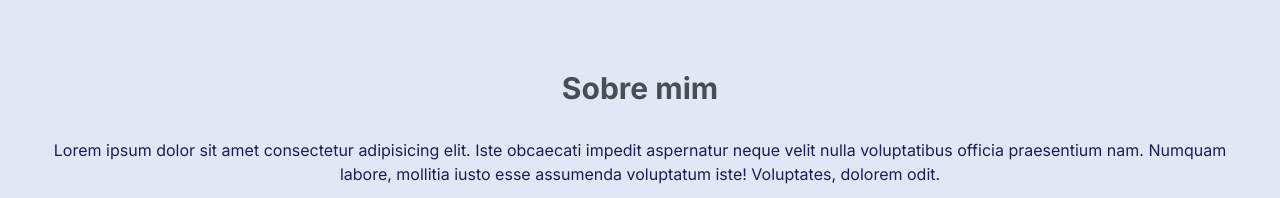
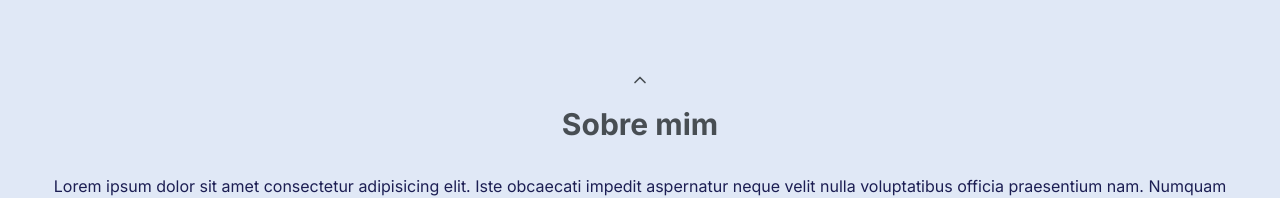
Before and after one commit to mebbecke/dev-portfolio, a React (Vite) app: page / in a window 1280 px wide. Shown: the part 595-793 px from the top of the page. Built offline with nearby package versions, Linux system fonts and the light colour scheme.

Commit message:
feat: adds basic navigation

```diff
--- a/src/components/header.tsx
+++ b/src/components/header.tsx
@@ -5,7 +5,7 @@ import * as Dialog from "@radix-ui/react-dialog"
 
 // TODO:
 // [x] Sidebar da versão mobile
-// [] Links para as seções
+// [x] Links para as seções
 // [] Download do CV
 
 const Header = () => {
@@ -33,12 +33,22 @@ const Header = () => {
               </Dialog.Close>
             </div>
             <nav className="border-y border-y-gray-400 p-6 dark:border-y-darkGray">
-              <ul className="space-y-4 text-gray-800 dark:text-white">
-                <li>Sobre</li>
-                <li>Tecnologias</li>
-                <li>Projetos</li>
-                <li>Contato</li>
-              </ul>
+              <Dialog.Close>
+                <ul className="space-y-4 text-start text-gray-800 dark:text-white">
+                  <li>
+                    <a href="#about">Sobre</a>
+                  </li>
+                  <li>
+                    <a href="#techs">Tecnologias</a>
+                  </li>
+                  <li>
+                    <a href="#projects">Projetos</a>
+                  </li>
+                  <li>
+                    <a href="#contact">Contato</a>
+                  </li>
+                </ul>
+              </Dialog.Close>
             </nav>
             <div className="flex justify-center p-6">
               <Button variant="primary" size="full">
--- a/src/components/section-title.tsx
+++ b/src/components/section-title.tsx
@@ -1,3 +1,5 @@
+import { ChevronUp } from "lucide-react"
+
 interface SectionTitleProps {
   children: string
   className?: string
@@ -5,11 +7,16 @@ interface SectionTitleProps {
 
 const SectionTitle = ({ children, className }: SectionTitleProps) => {
   return (
-    <h2
-      className={`text-3xl font-bold text-darkGray dark:text-white ${className}`}
-    >
-      {children}
-    </h2>
+    <div className="flex flex-col items-center space-y-4">
+      <a href="#hero">
+        <ChevronUp size={20} className="text-darkGray dark:text-white" />
+      </a>
+      <h2
+        className={`text-3xl font-bold text-darkGray dark:text-white ${className}`}
+      >
+        {children}
+      </h2>
+    </div>
   )
 }
 
--- a/src/pages/home.tsx
+++ b/src/pages/home.tsx
@@ -1,15 +1,21 @@
 import { Button } from "../components/button"
+import SectionTitle from "../components/section-title"
 import GradientSubtitle from "../components/gradient-subtitle"
-import SectionTitle from "../components/section-title"
 import { projects } from "../constants/projects"
+import { techs } from "../constants/techs"
 import { ArrowUpRight } from "lucide-react"
-import { techs } from "../constants/techs"
+
+// TODO:
+// [] Escrever textos
+// [] Estruturar 1 projeto
+// [] Implementar formulário de contato
+// [] Botão do menu fixado?
 
 const Home = () => {
   return (
     <main className="space-y-24">
       {/* HERO */}
-      <section className="flex flex-col items-center space-y-8">
+      <section id="hero" className="flex flex-col items-center space-y-8">
         <div className="relative h-[197px] w-[202px] rounded-full">
           <img
             src="/images/hero.jpg"
@@ -36,7 +42,7 @@ const Home = () => {
       </section>
 
       {/* SOBRE MIM */}
-      <section className="flex flex-col items-center space-y-8">
+      <section id="about" className="flex flex-col items-center space-y-8">
         <SectionTitle>Sobre mim</SectionTitle>
         <div className="space-y-8 text-center text-darkPurple dark:text-lightGray">
           <p>
@@ -62,7 +68,7 @@ const Home = () => {
       </section>
 
       {/* TECNOLOGIAS */}
-      <section className="flex flex-col items-center space-y-8">
+      <section id="techs" className="flex flex-col items-center space-y-8">
         <div className="flex flex-col items-center">
           <SectionTitle>Tecnologias</SectionTitle>
           <GradientSubtitle>Minha stack</GradientSubtitle>
@@ -114,7 +120,7 @@ const Home = () => {
       </section>
 
       {/* PROJETOS */}
-      <section className="flex flex-col items-center space-y-8">
+      <section id="projects" className="flex flex-col items-center space-y-8">
         <div className="flex flex-col items-center">
           <SectionTitle>Projetos</SectionTitle>
           <GradientSubtitle>Meus trabalhos</GradientSubtitle>
@@ -158,7 +164,7 @@ const Home = () => {
       </section>
 
       {/* CONTATO */}
-      <section className="flex flex-col items-center space-y-8">
+      <section id="contact" className="flex flex-col items-center space-y-8">
         <div className="flex flex-col items-center">
           <SectionTitle>Contato</SectionTitle>
           <GradientSubtitle>Me envie uma mensagem</GradientSubtitle>
```
